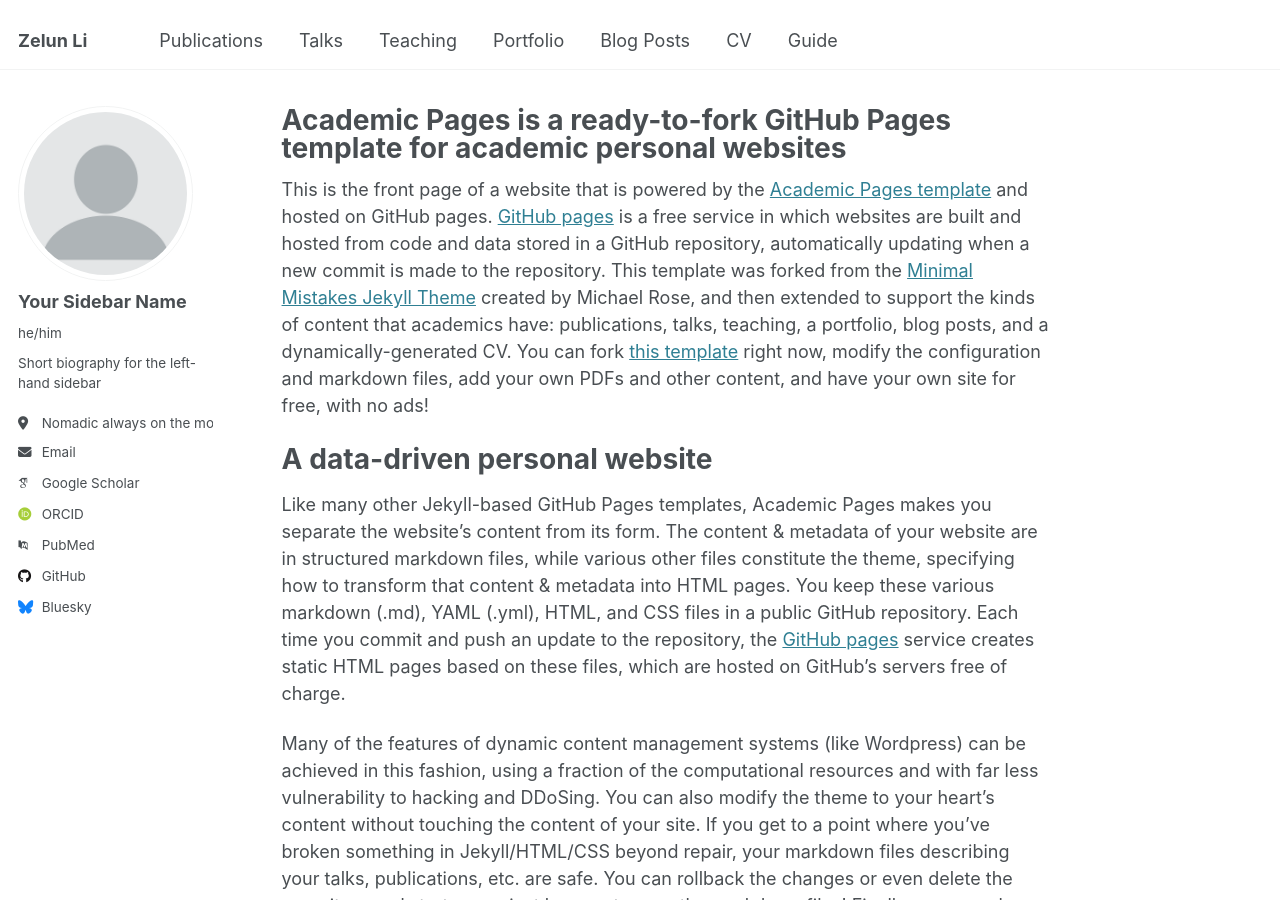
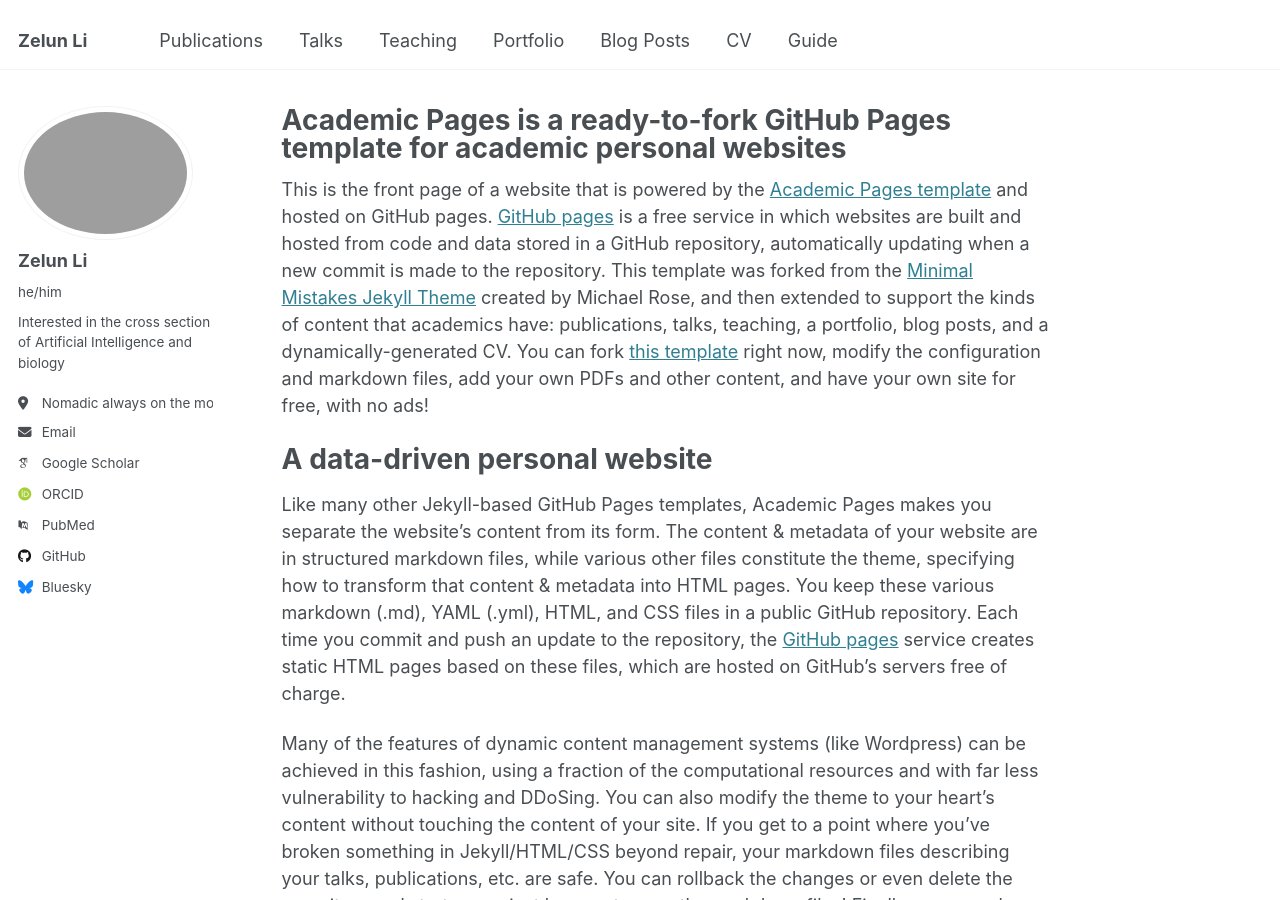
Before and after one commit to zelunli/zelunli.github.io, a Jekyll site: the page built from _pages/about.md, in a window 1280 px wide and 900 px high. Built offline with Jekyll 4.4.1, drawn with Linux system fonts in a browser that asks for light colours; some web fonts are replaced.

Commit message:
new profile pic

```diff
--- a/_config.yml
+++ b/_config.yml
@@ -22,10 +22,10 @@
 #               Additional customization can be done by editing /_includes/author-profile.html
 author:
   # Biographic information
-  avatar           : "profile.png"
-  name             : "Your Sidebar Name"
+  avatar           : "profile.jpg"
+  name             : "Zelun Li"
   pronouns         : "he/him"
-  bio              : "Short biography for the left-hand sidebar"
+  bio              : "Interested in the cross section of Artificial Intelligence and biology"
   location         : "Nomadic always on the move"
   employer         : # NA
   uri              : # URL
```
Also changed, not shown: README_debug.md (added, +37 -0 lines), images/profile_backlog.png (added), 1 other file.
